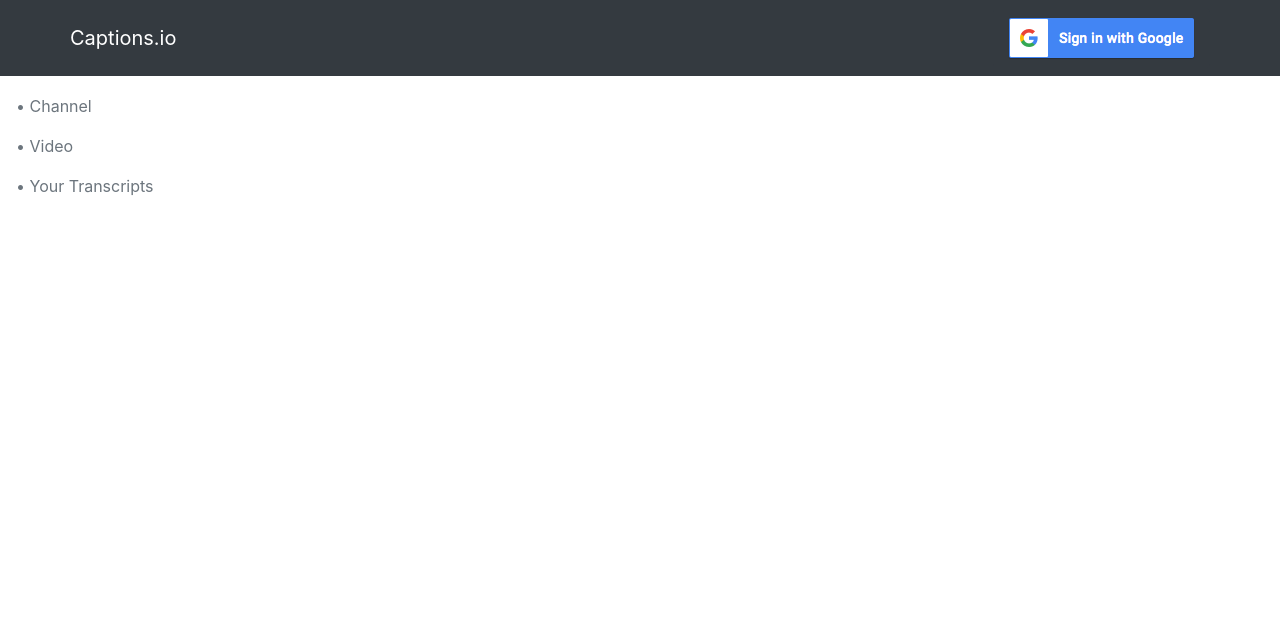
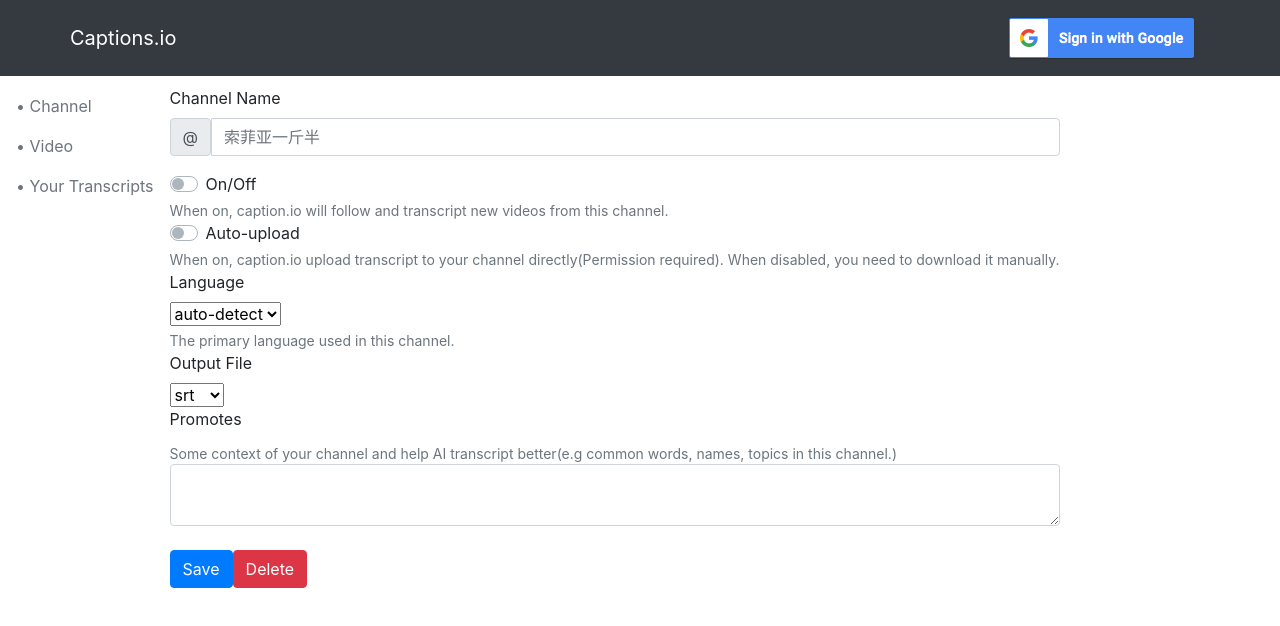
Before and after one commit to NoPointExc/cap-www, a React (Create React App) app: page / in a window 1280 px wide. Shown: the top 626 px of the page. Built offline with nearby package versions, Linux system fonts and the light colour scheme.

Commit message:
Draft the Channel.js

```diff
--- a/src/Channel.js
+++ b/src/Channel.js
@@ -0,0 +1,75 @@
+import React from "react";
+import Button from 'react-bootstrap/Button';
+import Form from 'react-bootstrap/Form';
+import InputGroup from 'react-bootstrap/InputGroup';
+
+
+function Channel(props) {
+    return (
+        <Form>
+            <Form.Label>Channel Name</Form.Label>
+            <InputGroup className="mb-3">
+                <InputGroup.Text id="basic-addon1">@</InputGroup.Text>
+                <Form.Control
+                    placeholder="索菲亚一斤半"
+                    aria-label="channelname"
+                    aria-describedby="basic-addon1"
+                />
+            </InputGroup>
+            <Form.Check
+                type="switch"
+                id="on-off"
+                label="On/Off"
+            />
+            <Form.Text id="onoffHelp" muted>
+                When on, caption.io will follow and transcript new videos from this channel.
+            </Form.Text>
+            <Form.Check
+                type="switch"
+                id="auto-upload"
+                label="Auto-upload"
+            />
+            <Form.Text id="onoffHelp" muted>
+                When on, caption.io upload transcript to your channel directly(Permission required). When disabled, you need to download it manually.
+            </Form.Text>
+
+            <Form.Label>Language</Form.Label><br/>
+            <select class="form-select">
+                <option selected>auto-detect</option>
+                <option value="1">English</option>
+                <option value="2">简体中文</option>
+                <option value="3">繁体中文</option>
+            </select>
+            <br/>
+            <Form.Text id="language-help" muted>
+                The primary language used in this channel.
+            </Form.Text>
+
+            <Form.Label>Output File</Form.Label><br />
+            <select class="form-select">
+                <option selected>srt</option>
+                <option value="1">srt</option>
+                <option value="2">json</option>
+            </select>
+            <br />
+
+            <Form.Label>Promotes</Form.Label>
+            <Form.Text id="promotes-help" muted>
+                Some context of your channel and help AI transcript better(e.g common words, names, topics in this channel.)
+            </Form.Text>
+            <InputGroup>
+                <Form.Control as="textarea" aria-label="With textarea" />
+            </InputGroup>
+
+            <br/>
+            <Button variant="primary" type="submit">
+                Save
+            </Button>
+            <Button variant="danger" type="submit">
+                Delete
+            </Button>
+        </Form>
+    );
+}
+
+export default Channel;
--- a/src/SideBar.js
+++ b/src/SideBar.js
@@ -1,5 +1,6 @@
 import React from "react";
 import Nav from "react-bootstrap/Nav";
+
 
 
 
--- a/src/Whisper.js
+++ b/src/Whisper.js
@@ -3,6 +3,7 @@
 import { withCookies, Cookies } from 'react-cookie';
 import MyNavBar from "./MyNavbar";
 import SideBar from "./SideBar";
+import Channel from "./Channel";
 import React from "react";
 
 class App extends React.Component {
@@ -18,6 +19,7 @@
                 <div className="main-content">
                 {/* repalce this */}
                     <SideBar/>
+                    <Channel/>
                 </div>
             </div>
         );
```
